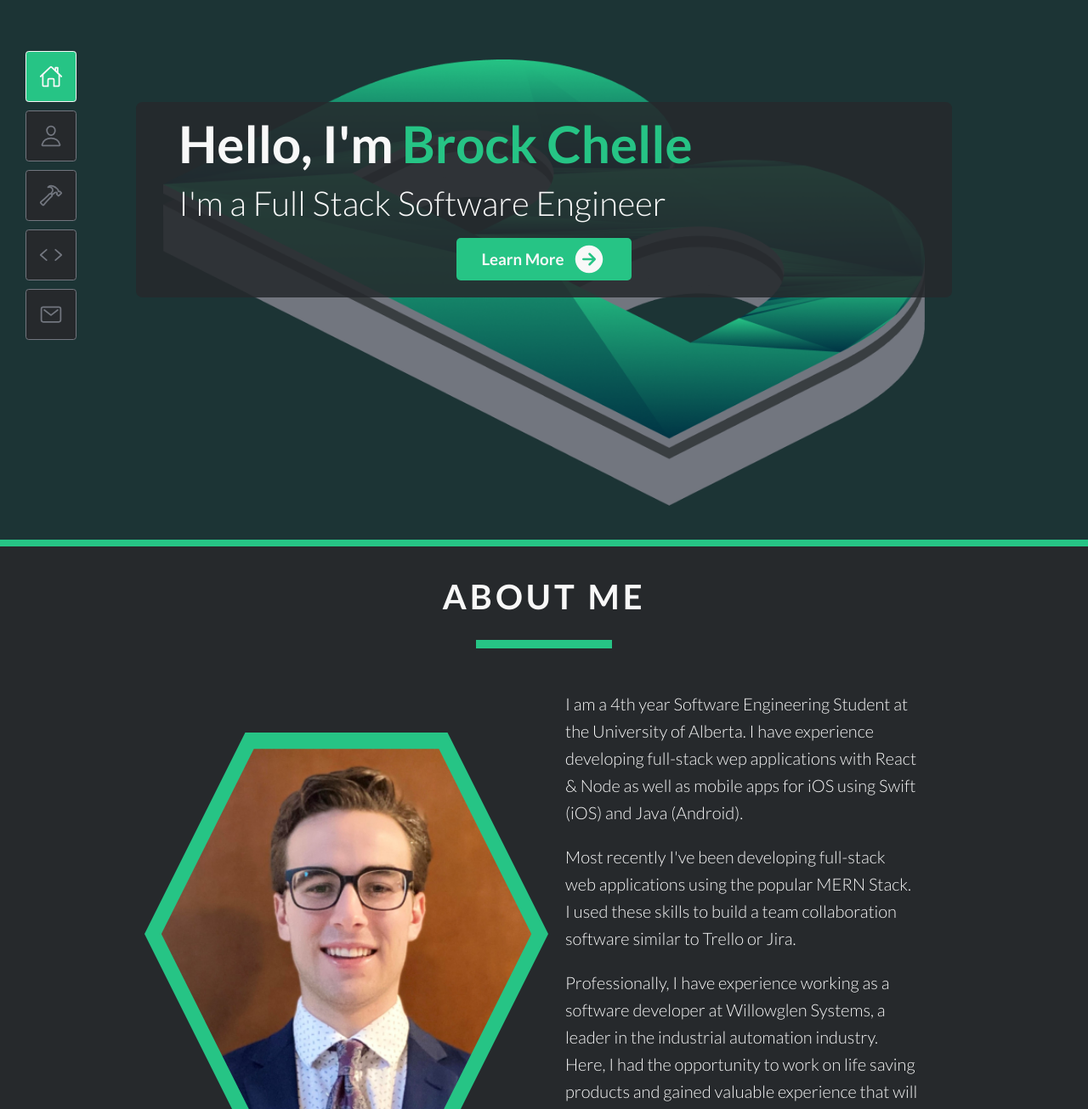
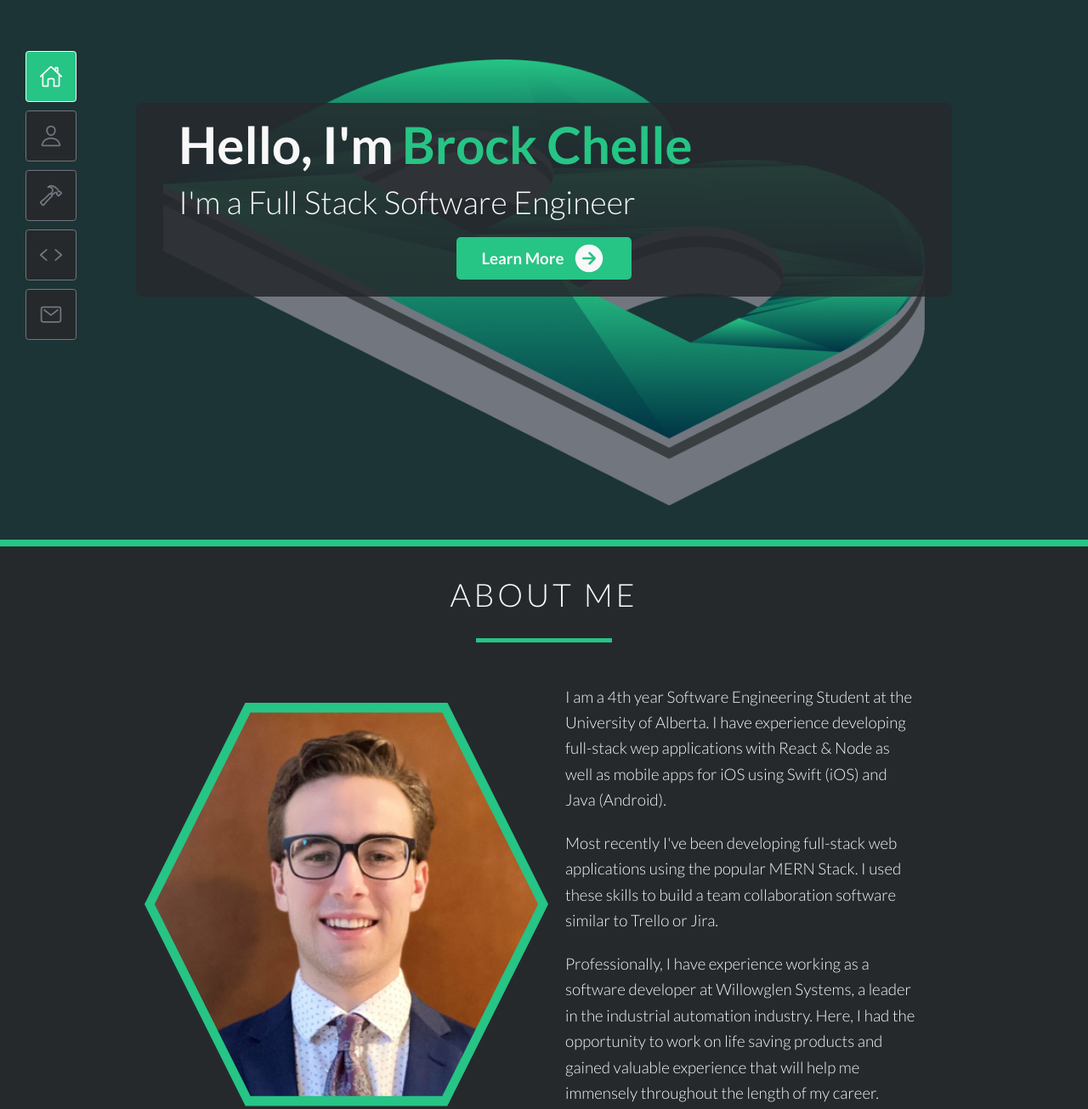
Before and after one commit to blchelle/portfolio-webpage, a React (Vite) app: page / in a window 1280 px wide. Shown: the part 165-1470 px from the top of the page at 85% size. Built offline with nearby package versions, Linux system fonts and the light colour scheme.

Commit message:
#129: Clear SASS typography overrides

```diff
--- a/src/components/ContactHightlight.tsx
+++ b/src/components/ContactHightlight.tsx
@@ -16,7 +16,7 @@ const ContactHightlight: React.FC<ContactHightlightProps> = ({ title, subtitle,
 				<Icon className='w-10 text-primary transition-colors group-hover:text-gray-1 fill-current' />
 			</div>
 			<div className='flex flex-col'>
-				<h4>{title}</h4>
+				<h4 className='text-3xl font-bold'>{title}</h4>
 				{subtitle.url ? (
 					<a
 						className='text-2xl text-primary font-bold transition-colors hover:text-primary-dark'
--- a/src/components/Project.tsx
+++ b/src/components/Project.tsx
@@ -56,7 +56,7 @@ const Project: React.FC<ProjectProps> = ({
 				<div className='flex flex-col p-8 rounded-lg mb-8 bg-gray-6' data-aos='fade-left'>
 					<div className='flex items-center mb-8'>
 						<Logo className='w-20 mr-8' />
-						<h3>{name}</h3>
+						<h3 className='text-5xl font-bold'>{name}</h3>
 					</div>
 					<div>
 						{tools.map(({ name, Logo: ToolLogo }, i) => (
@@ -70,7 +70,7 @@ const Project: React.FC<ProjectProps> = ({
 						))}
 					</div>
 				</div>
-				<p>{description}</p>
+				<p className='text-3xl leading-relaxed'>{description}</p>
 				<div className='flex justify-start w-full mt-16'>
 					{PROJECT_BUTTONS.map(({ text, url, Icon: ButtonIcon, bgColor, hoverBgColor }) => (
 						<a
--- a/src/components/Section.tsx
+++ b/src/components/Section.tsx
@@ -14,12 +14,12 @@ const Section = React.forwardRef<HTMLElement, SectionProps>((props, ref) => {
 			className={`flex-center flex-col ${backgroundColor} py-16 px-section border-t-8 border-primary`}
 			ref={ref}
 		>
-			<h2 className='text-center mb-12 uppercase tracking-widest' data-aos='fade-up'>
+			<h2 className='text-6xl text-center mb-12 uppercase tracking-widest' data-aos='fade-up'>
 				{title}
 			</h2>
-			<div className='w-64 h-4 mb-20 bg-primary' data-aos='fade-up' />
+			<div className='w-64 h-2 mb-20 bg-primary' data-aos='fade-up' />
 			{description && (
-				<p className='w-full mb-8 text-center' data-aos='fade-up'>
+				<p className='w-full mb-8 text-3xl leading-relaxed text-center' data-aos='fade-up'>
 					{description}
 				</p>
 			)}
--- a/src/components/Skill.tsx
+++ b/src/components/Skill.tsx
@@ -14,7 +14,7 @@ const Skill: React.FC<SkillProps> = ({ skill: { name, Logo } }) => {
 		<div className='group flex items-center h-full py-16 px-8 bg-gray-7 relative'>
 			<div className='absolute w-4 h-0 top-0 left-0 bg-primary transition-all group-hover:h-full' />
 			<Logo className='w-auto h-24 px-8' />
-			<h3>{name}</h3>
+			<h3 className='text-5xl font-bold'>{name}</h3>
 		</div>
 	);
 };
--- a/src/components/sections/AboutMe.tsx
+++ b/src/components/sections/AboutMe.tsx
@@ -8,10 +8,10 @@ const AboutMe: React.FC = () => {
 		<div className='grid grid-cols-1 xl:grid-cols-2 gap-20 items-center justify-items-center'>
 			<div className='w-120 h-120 xl:h-200 xl:w-200 flex-center' data-aos='fade-right'>
 				<div className='flex-center h-95p w-95p bg-primary clip-hexagon hover:w-full hover:h-full transition-all'>
-					<img className='w-11/12 h-auto clip-hexagon' src={pictureOfMe} alt='Picture of me' />
+					<img className='w-95p h-auto clip-hexagon' src={pictureOfMe} alt='Picture of me' />
 				</div>
 			</div>
-			<div className='flex-center flex-col'>
+			<div className='text-3xl leading-relaxed flex-center flex-col'>
 				{Object.values(text.aboutMe).map((text) => (
 					<p key={text} className='mb-8' data-aos='fade-left'>
 						{text}
--- a/src/components/sections/Header.tsx
+++ b/src/components/sections/Header.tsx
@@ -57,11 +57,11 @@ const Header = React.forwardRef<HTMLElement>((_, ref) => {
 			<img className='absolute bottom-initial' src={initialBottom} alt='B Bottom' />
 			<img className='absolute top-initial' src={initialTop} ref={topInitialRef} alt='B Top' />
 			<div className='flex flex-col w-5/6 sm:w-3/4 z-10 p-8 bg-gray-transparent rounded-xl'>
-				<h1 className='px-12 mb-8'>
+				<h1 className='text-8xl font-bold px-12 mb-8'>
 					Hello, I'm
 					<span className='text-primary ml-4'>Brock Chelle</span>
 				</h1>
-				<h2 className='font-light px-12 mb-8'>I'm a Full Stack Software Engineer</h2>
+				<h2 className='text-6xl font-light px-12 mb-8'>I'm a Full Stack Software Engineer</h2>
 				<button className='group btn-primary self-center' onClick={scrollToStart}>
 					<span className='mr-4'>Learn More</span>
 					<ArrowIcon className='h-16 w-16 text-gray-1 fill-current transition-transform transform group-hover:rotate-90' />
--- a/src/sass/base/_typography.scss
+++ /dev/null
@@ -1,39 +0,0 @@
-h1 {
-	font-size: 6rem;
-	padding: 0;
-	margin: 0;
-	line-height: 100%;
-	font-weight: bold;
-}
-
-h2 {
-	font-size: 4rem;
-	padding: 0;
-	margin: 0;
-	line-height: 100%;
-	font-weight: bold;
-}
-
-h3 {
-	font-size: 3rem;
-	padding: 0;
-	margin: 0;
-	line-height: 100%;
-	font-weight: bold;
-}
-
-h4 {
-	font-size: 2rem;
-	padding: 0;
-	margin: 0;
-	line-height: 100%;
-	font-weight: bold;
-}
-
-p {
-	font-size: 2rem;
-}
-
-.text--primary {
-	color: var(--color-primary);
-}
--- a/src/sass/main.scss
+++ b/src/sass/main.scss
@@ -1,4 +1,3 @@
 @import 'base/base';
-@import 'base/typography';
 @import 'base/resets';
 @import 'base/scrollbar';
```
